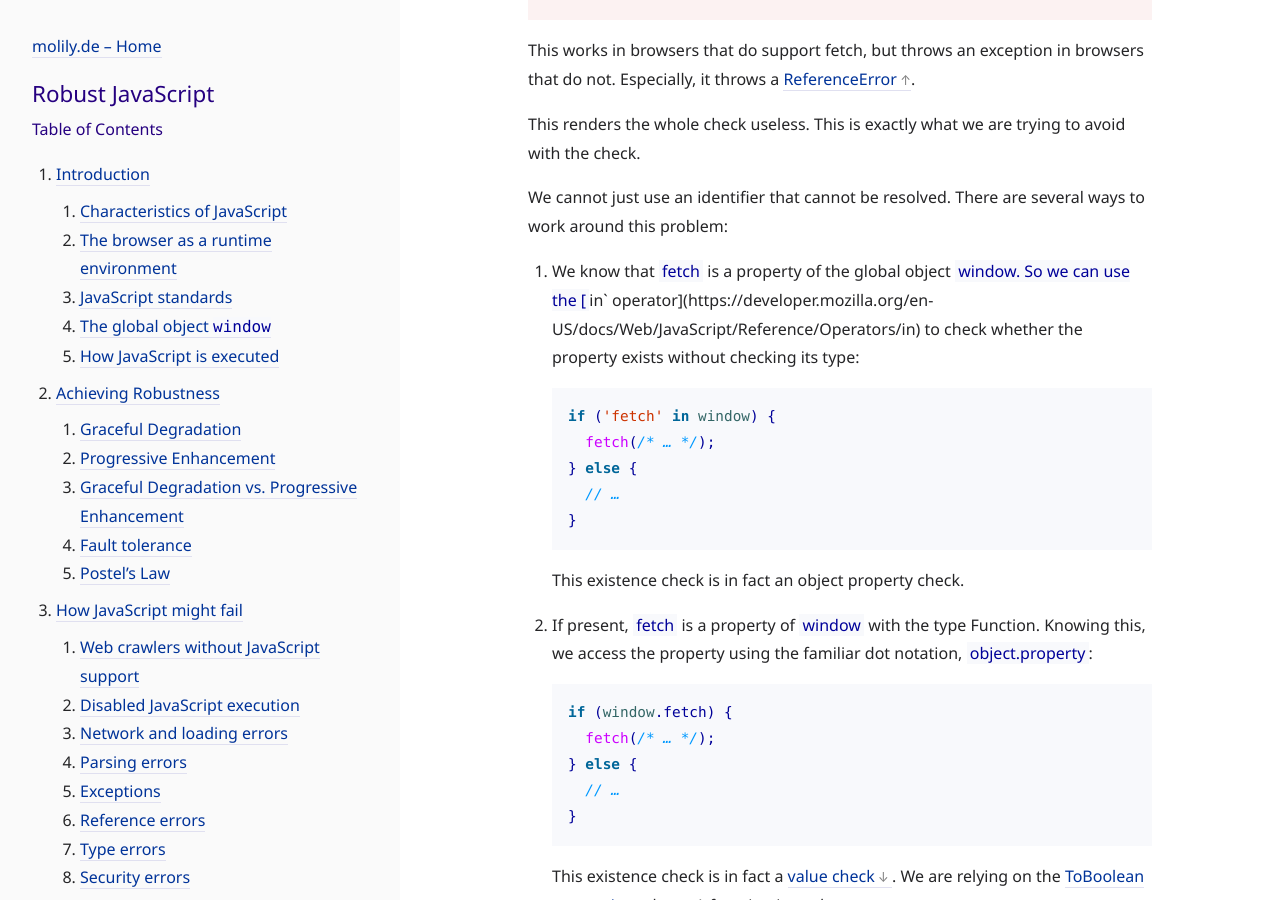
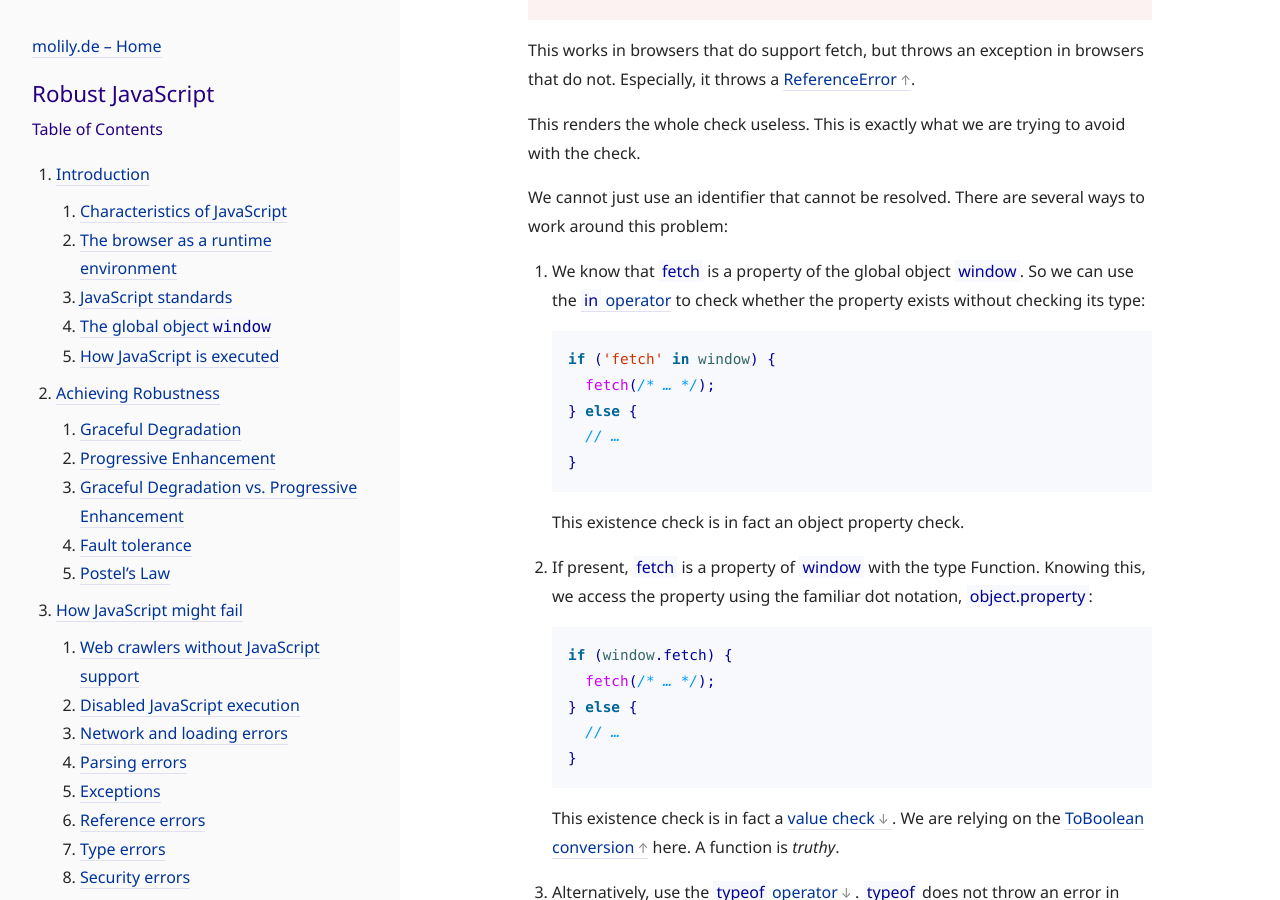
Before and after one commit to molily/molily.de, a Jekyll site: the page built from _posts/2017-12-21-robust-javascript.md, in a window 1280 px wide and 900 px high, scrolled down 28197 px. Built offline with Jekyll 4.4.1, drawn with Linux system fonts in a browser that asks for light colours; some web fonts are replaced.

Commit message:
Markdown fix

````diff
--- a/_posts/2017-12-21-robust-javascript.md
+++ b/_posts/2017-12-21-robust-javascript.md
@@ -862,7 +862,7 @@ This renders the whole check useless. This is exactly what we are trying to avoi
 
 We cannot just use an identifier that cannot be resolved. There are several ways to work around this problem:
 
-1.  We know that `fetch` is a property of the global object `window. So we can use the [`in` operator](https://developer.mozilla.org/en-US/docs/Web/JavaScript/Reference/Operators/in) to check whether the property exists without checking its type:
+1.  We know that `fetch` is a property of the global object `window`. So we can use the [`in` operator](https://developer.mozilla.org/en-US/docs/Web/JavaScript/Reference/Operators/in) to check whether the property exists without checking its type:
 
     ```js
     if ('fetch' in window) {
````
